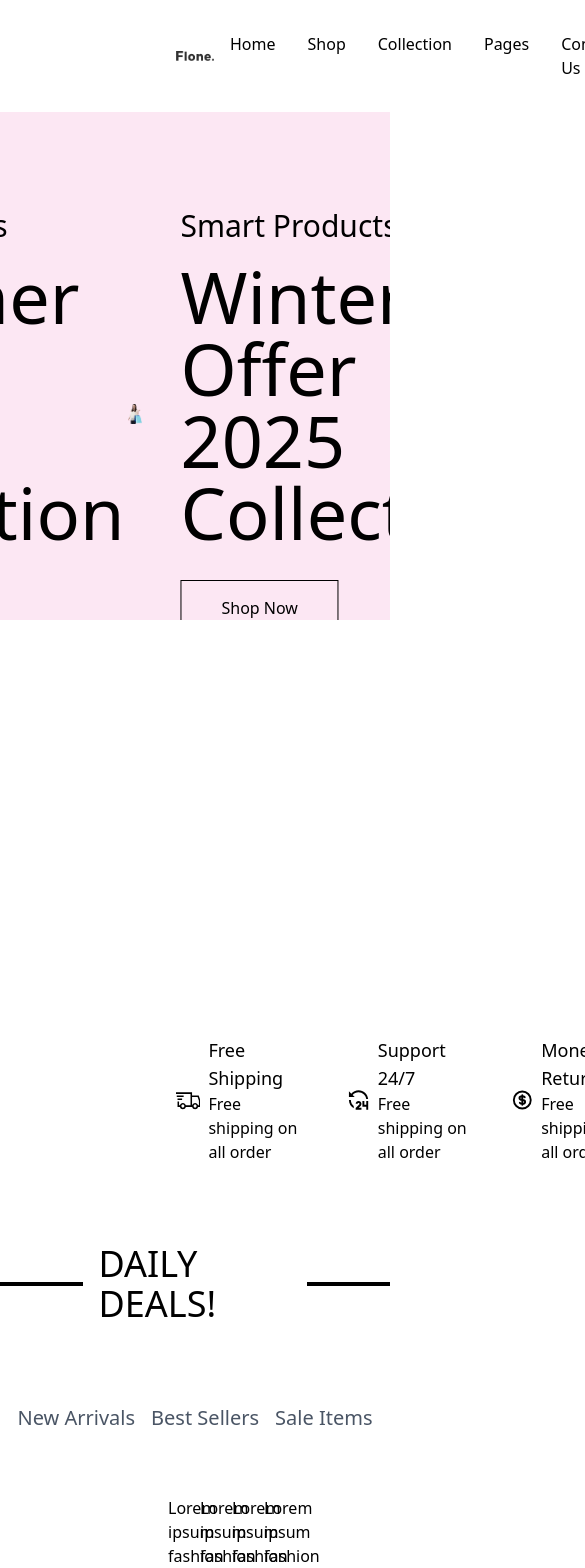
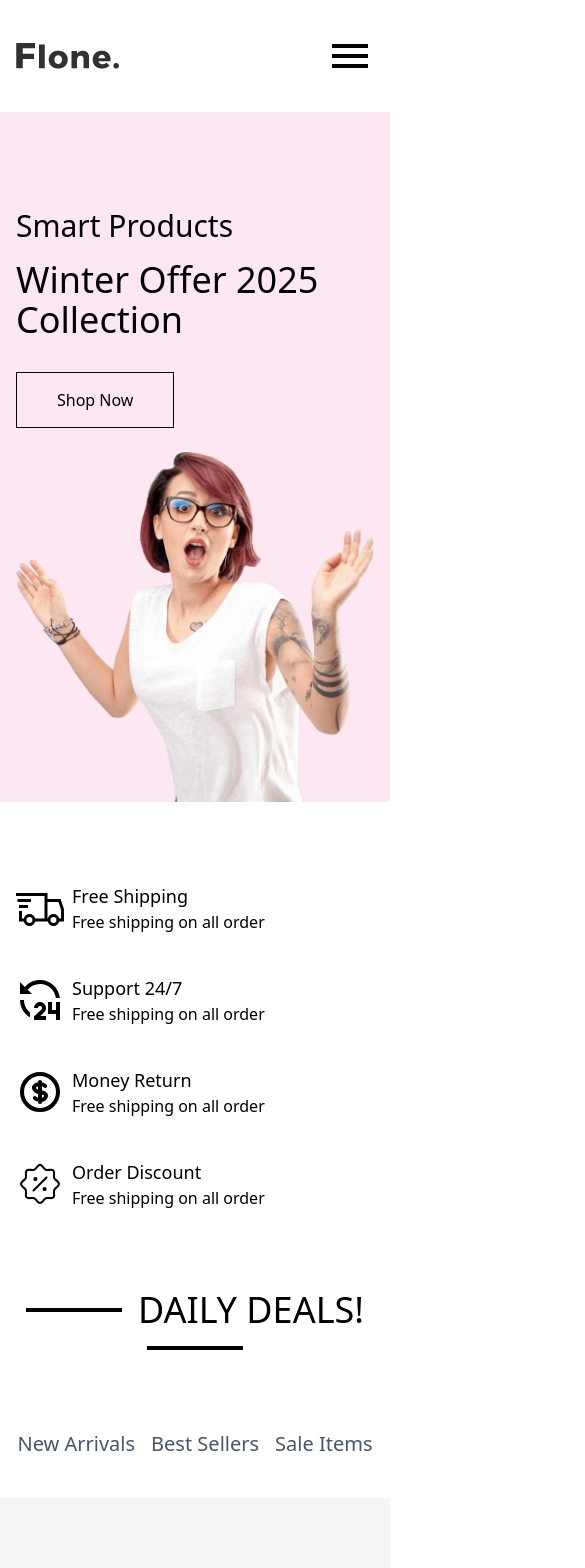
Before and after one commit to TahirSaifi09/Flone, a React (Vite) app: page / in a window 390 px wide. Shown: the top 1568 px of the page, 585 px wide, since content can reach past the window. Built offline with nearby package versions, Linux system fonts and the light colour scheme.

Commit message:
Responsive only small devices

```diff
--- a/src/component/Footer.jsx
+++ b/src/component/Footer.jsx
@@ -2,7 +2,7 @@ import { Link } from "react-router-dom";
 
 export default function Footer() {
   return (
-    <div className="w-full flex justify-between items-center px-44 py-20 bg-gray-100">
+    <div className="w-full flex flex-wrap justify-between items-center px-4 sm:px-44 py-20 bg-gray-100">
       <div className="flex flex-col gap-3 text-gray-500">
         <Link to="/">
           <img src="logo.png" alt="logo" />
--- a/src/component/Navbar.jsx
+++ b/src/component/Navbar.jsx
@@ -2,6 +2,7 @@ import { AiOutlineShopping } from "react-icons/ai";
 import { CiHeart, CiSearch, CiUser } from "react-icons/ci";
 import { Link } from "react-router-dom";
 import { useState } from "react";
+import { IoMdMenu } from "react-icons/io";
 export default function Navbar() {
   const [isUser, setIsUser] = useState(false);
   const [isHome, setIsHome] = useState(false);
@@ -69,9 +70,12 @@ export default function Navbar() {
   ];
 
   return (
-    <div className="w-full flex relative px-44 bg-white z-10 items-center justify-between gap-4 py-8">
+    <div className="w-full flex relative px-4 md:px-44 bg-white z-10 items-center justify-between gap-4 py-8">
       <img src="logo.png" alt="logo" />
-      <div className="flex gap-8 ">
+      <div className="md:hidden">
+      <IoMdMenu className="text-5xl"/>
+      </div>
+      <div className="flex max-md:hidden gap-8 ">
         {links.map((item, index) => (
           <div key={index} onClick={() => updateSelection(item.id)}>
             <Link to={item.path}>{item.page}</Link>
@@ -137,7 +141,7 @@ export default function Navbar() {
         <Link to="#">Contact Us</Link> */}
       </div>
 
-      <div className="flex gap-4 text-2xl">
+      <div className="flex max-md:hidden gap-4 text-2xl">
         <CiSearch />
         <button onClick={isOpen}>
           <CiUser />
--- a/src/component/home/Blog.jsx
+++ b/src/component/home/Blog.jsx
@@ -20,13 +20,13 @@ export default function Blog() {
     },
   ];
   return (
-    <div className="px-44 pb-20">
-      <div className="flex items-center font-medium gap-2 justify-center py-10">
+    <div className="px-4 sm:px-44 pb-20">
+      <div className="flex flex-wrap items-center font-medium gap-2 justify-center py-10">
         <hr className="w-24 border-2"></hr>
         <h2 className="text-4xl">OUR BLOG</h2>
         <hr className="w-24 border-2"></hr>
       </div>
-      <div className="flex justify-between">
+      <div className="flex max-sm:flex-wrap gap-16 justify-between">
         {data.map((item, index) => (
           <div key={index} className="relative">
             <img src={item.photo} alt="{item.alts}" />
--- a/src/component/home/Hero.jsx
+++ b/src/component/home/Hero.jsx
@@ -28,16 +28,16 @@ export default function Hero() {
     slidesToScroll: 1,
   };
   return (
-    <div className="h-screen overflow-hidden">
+    <div className="h-full overflow-hidden">
       <Slider {...settings} className="bg-pink-100 slide-button">
         {data.map((item, index) => (
           <div
             key={index}
-            className="flex-slider pt-24 px-44 flex font-medium items-center"
+            className="flex-slider pt-24 px-4 sm:px-44 sm:flex max-sm:flex-wrap font-medium items-center"
           >
             <div className="flex flex-wrap gap-4">
               <h2 className="text-3xl">{item.h2}</h2>
-              <p className="text-7xl">{item.para}</p>
+              <p className="text-4xl sm:text-7xl">{item.para}</p>
               <div className="relative group mt-8">
                 <Link
                   to="#"
@@ -47,7 +47,7 @@ export default function Hero() {
                 </Link>
               </div>
             </div>
-            <img src={item.photo} alt={item.alt} className="w-[55%]" />
+            <img src={item.photo} alt={item.alt} className="w-full pt-10 sm:w-[55%]" />
           </div>
         ))}
       </Slider>
--- a/src/component/home/Services.jsx
+++ b/src/component/home/Services.jsx
@@ -27,7 +27,7 @@ export default function Services() {
     },
   ];
   return (
-    <div className="flex gap-10 justify-between px-44 py-20">
+    <div className="flex flex-wrap gap-10 justify-between px-4 sm:px-44 py-20">
       {data.map((item, index) => (
         <div key={index} className="flex gap-4">
           <div className="flex gap-2 w-full items-center">
--- a/src/component/home/deals.jsx
+++ b/src/component/home/deals.jsx
@@ -87,7 +87,7 @@ export default function Deals() {
   ];
   return (
     <div>
-      <div className="flex items-center pb-20 justify-center font-medium text-4xl gap-4">
+      <div className="flex flex-wrap items-center pb-20 justify-center font-medium text-4xl gap-4">
         <hr className="border-2 w-24" />
         <p>DAILY DEALS!</p>
         <hr className="border-2 w-24" />
@@ -99,7 +99,7 @@ export default function Deals() {
           </div>
         ))}
       </div>
-      <div className="px-42 text-center grid grid-cols-4 gap-8">
+      <div className="sm:px-42 text-center grid grid-cols-1 sm:grid-cols-4 gap-8">
         {product.map((item, index) => (
           <div key={index} className="group">
             <div className="relative cursor-pointer">
```
